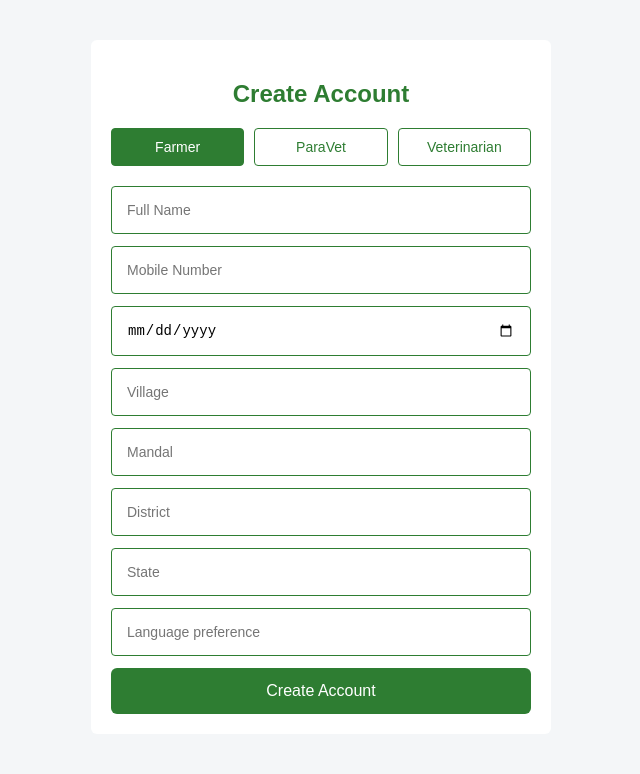
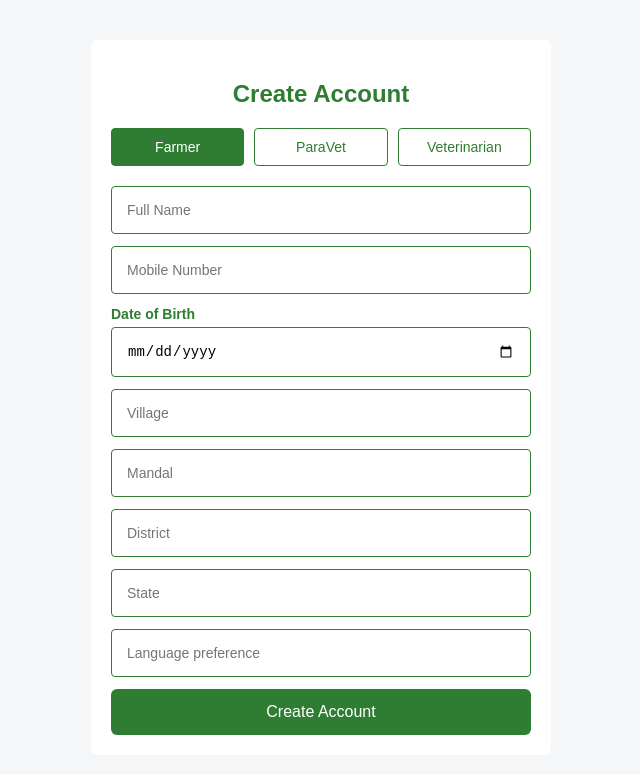
Before and after one commit to saiganeshchirala-dev/slc-farmer_vet_system, a plain HTML site: page frontend/signup.html in a window 1280 px wide. Shown: the whole page, without its empty margins (319-959 px from the left). Drawn offline with Linux system fonts and the light colour scheme.

Commit message:
Enhance: Add Date of Birth Labels and enforce 18+ age restriction on inputs

```diff
--- a/frontend/css/style.css
+++ b/frontend/css/style.css
@@ -143,3 +143,12 @@ button {
     margin-left: 5px;
     cursor: pointer;
 }
+
+.input-label {
+    display: block;
+    text-align: left;
+    color: #2e7d32;
+    font-size: 14px;
+    margin-bottom: 5px;
+    font-weight: bold;
+}
--- a/frontend/js/script.js
+++ b/frontend/js/script.js
@@ -292,15 +292,29 @@ async function registerUser(event) {
     }
 }
 
-// Pre-fill Mobile in Signup if exists
+// Pre-fill Mobile in Signup if exists & Set Date Constraints
 if (window.location.pathname.includes("signup.html")) {
     function initSignup() {
+        // 1. Prefill Mobile from Login
         const prefillMobile = localStorage.getItem("verifyingMobile");
         const mobileInput = document.getElementById("signupMobile");
         if (prefillMobile && mobileInput) {
             mobileInput.value = prefillMobile;
-            // Optionally make it read-only if we want to enforce verified number
-            // mobileInput.readOnly = true;
+        }
+
+        // 2. Set Max Date for Age > 18
+        const dobInputs = document.querySelectorAll(".dob-input");
+        if (dobInputs.length > 0) {
+            const today = new Date();
+            const minAgeDate = new Date(today.getFullYear() - 18, today.getMonth(), today.getDate());
+            // Format to YYYY-MM-DD
+            const maxDateStr = minAgeDate.toISOString().split('T')[0];
+
+            dobInputs.forEach(input => {
+                input.max = maxDateStr;
+                // Optional: set a reasonable min date (e.g., 100 years ago)
+                // input.min = "1920-01-01";
+            });
         }
     }
 
--- a/frontend/signup.html
+++ b/frontend/signup.html
@@ -26,7 +26,8 @@
 
             <!-- Farmer -->
             <div class="role-fields" id="farmer">
-                <input type="date" required>
+                <label class="input-label">Date of Birth</label>
+                <input type="date" class="dob-input" required>
                 <input type="text" placeholder="Village" required>
                 <input type="text" placeholder="Mandal" required>
                 <input type="text" placeholder="District" required>
@@ -36,7 +37,8 @@
 
             <!-- ParaVet -->
             <div class="role-fields hidden" id="paravet">
-                <input type="date" required>
+                <label class="input-label">Date of Birth</label>
+                <input type="date" class="dob-input" required>
                 <input type="text" placeholder="Village" required>
                 <input type="text" placeholder="Mandal" required>
                 <input type="text" placeholder="District" required>
@@ -47,7 +49,8 @@
 
             <!-- Veterinarian -->
             <div class="role-fields hidden" id="vet">
-                <input type="date" required>
+                <label class="input-label">Date of Birth</label>
+                <input type="date" class="dob-input" required>
                 <input type="text" placeholder="Village" required>
                 <input type="text" placeholder="Mandal" required>
                 <input type="text" placeholder="District" required>
```
